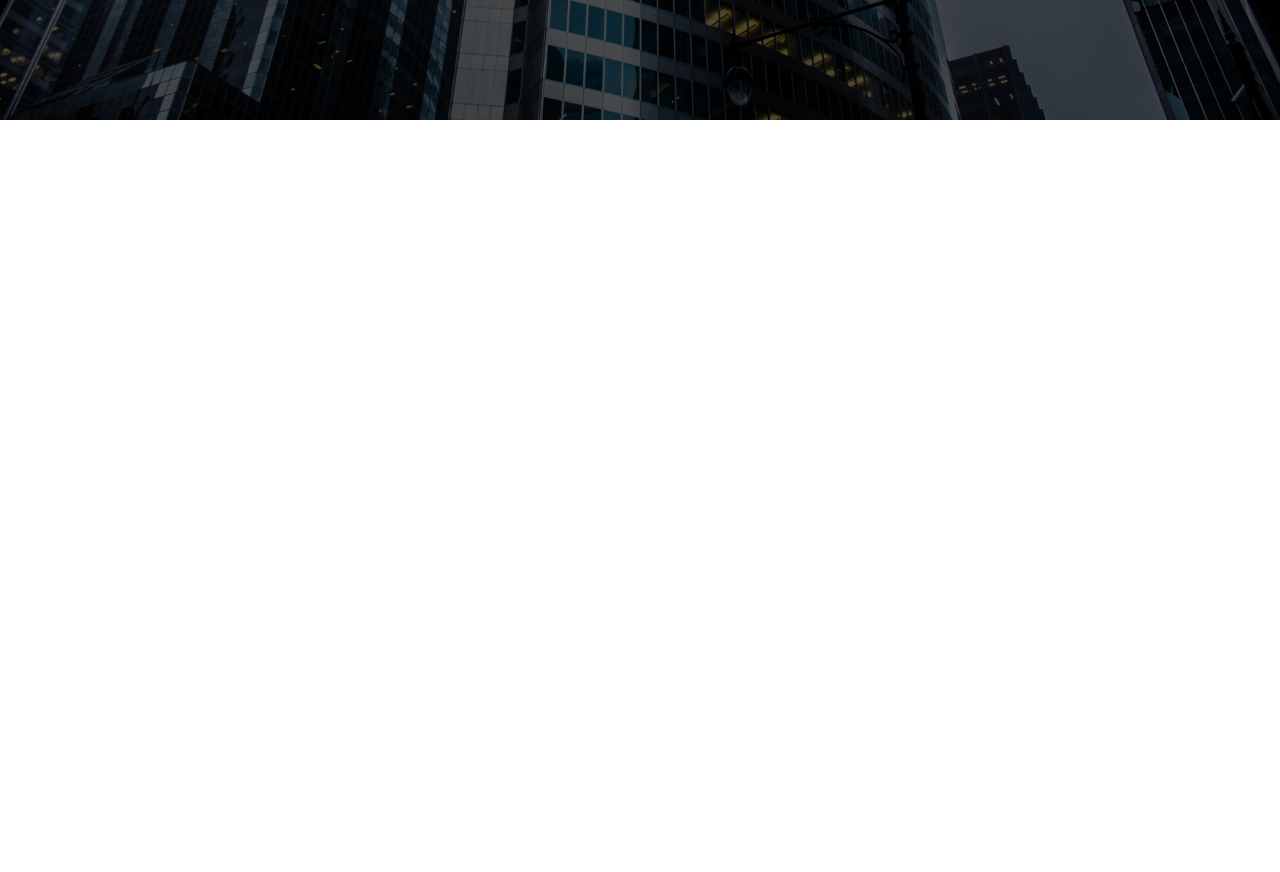
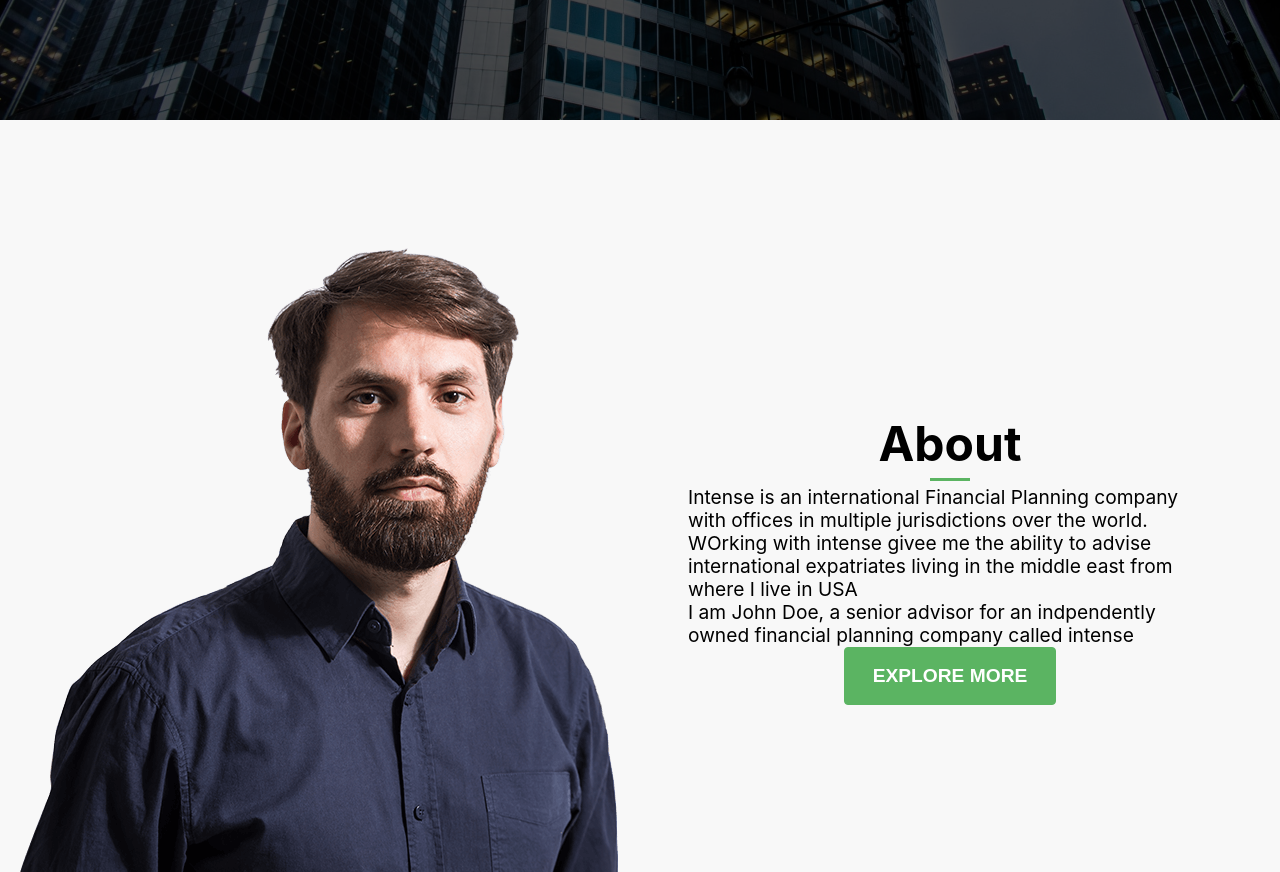
Before and after one commit to dselasea/execute-financial, a React (Create React App) app: page / in a window 1280 px wide. Shown: the part 680-1552 px from the top of the page. Before the commit the page ends 800 px from the top, so only its background shows below. Built offline with nearby package versions, Linux system fonts and the light colour scheme; the HTML template or start-up script is replaced by a standard one.

Commit message:
About component and about styles

```diff
--- a/src/App.js
+++ b/src/App.js
@@ -1,11 +1,13 @@
 import Navbar from "./components/Navbar";
 import Hero from "./components/Hero";
+import About from "./components/About";
 
 function App() {
   return (
     <div>
       <Navbar />
       <Hero />
+      <About />
     </div>
   );
 }
--- /dev/null
+++ b/src/components/About.css
@@ -0,0 +1,25 @@
+.about {
+    background-color: #f8f8f8;
+    margin: auto;
+    padding: 8rem 1rem 0 1rem;
+    width: 100%;
+}
+
+.about .container {
+    width: 1240px;
+    margin: auto;
+    display: grid;
+    grid-template-columns: repeat(2, 1fr);
+}
+
+.about h2 {
+    font-size: 3rem;
+}
+
+.about .col-2 {
+    display: flex;
+    flex-direction: column;
+    justify-content: center;
+    align-items: center;
+    padding: 3rem;
+}
--- /dev/null
+++ b/src/components/About.js
@@ -0,0 +1,22 @@
+import React from 'react'
+import "./About.css"
+import john from "./images/john-doe.png"
+
+function About() {
+  return (
+    <div className='about'>
+        <div className='container'>
+            <img src={john} alt="" />
+            <div className="col-2">
+                <h2>About</h2>
+                <span className="line"></span>
+                <p>Intense is an international Financial Planning company with offices in multiple jurisdictions over the world. WOrking with intense givee me the ability to advise international expatriates living in the middle east from where I live in USA</p>
+                <p>I am John Doe, a senior advisor for an indpendently owned financial planning company called intense</p>
+                <button className='button'>Explore More</button>
+            </div>
+        </div>
+    </div>
+  )
+}
+
+export default About
--- a/src/components/Hero.css
+++ b/src/components/Hero.css
@@ -36,7 +36,7 @@
     font-size: 1.9rem;
 }
 
-.hero .conetnt p:nth-child(3) {
+.hero .content p:nth-child(3) {
     font-size: 5rem;
     font-weight: 700;
 }
@@ -58,3 +58,13 @@
     background-color: var(--secondary-dark);
     border: 1px solid var(--secondary-dark);
 }
+
+@media screen and (max-width: 940px) {
+    .hero .content p:nth-child(3){
+        font-size: 2.6rem;
+    }
+
+    .hero .content p:nth(4) {
+        font-size: 1.6rem;
+    }
+}
```
